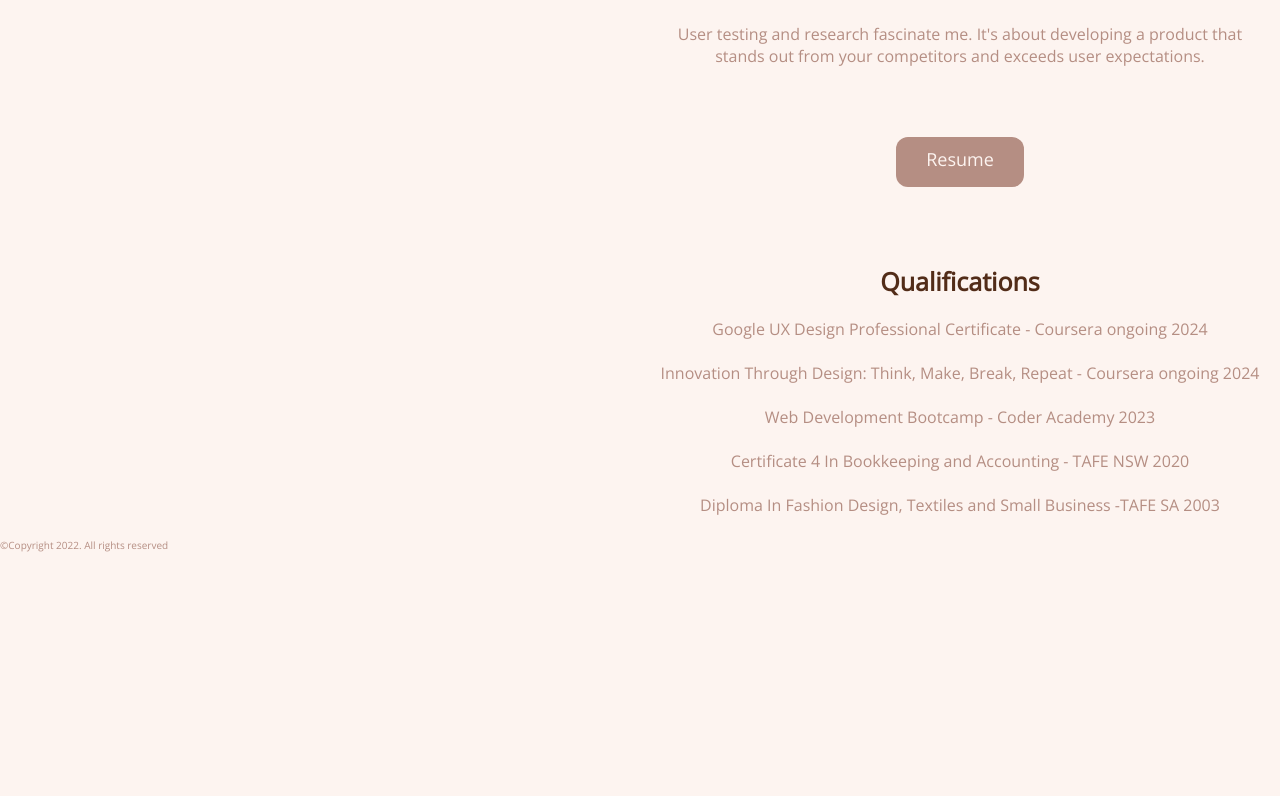
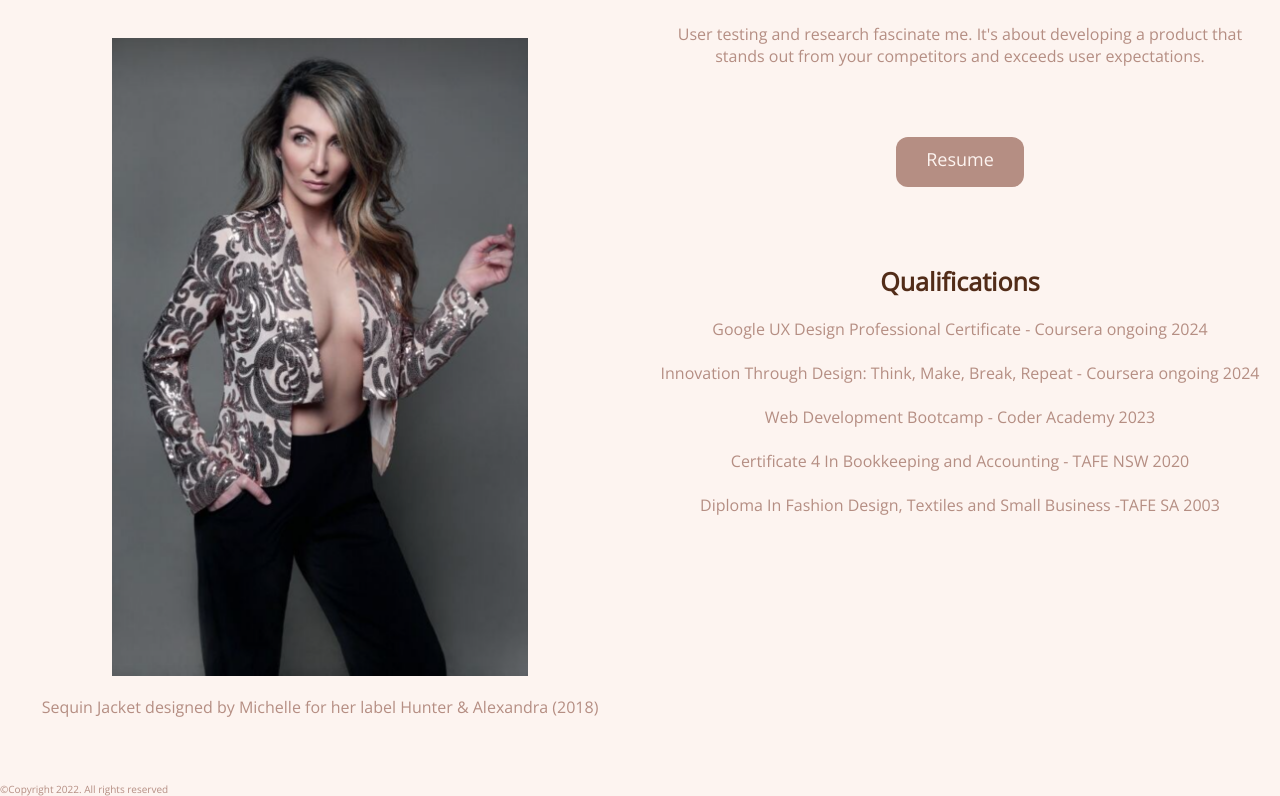
Before and after one commit to MichelleOha/MichelleOha_Designer, a plain HTML site: page pages/aboutme.html in a window 1280 px wide. Shown: the part 532-1328 px from the top of the page. Before the commit the page ends 1084 px from the top, so only its background shows below. Drawn offline with nearby package versions, Linux system fonts and the light colour scheme; a web font is replaced by a local one.

Commit message:
Add fashion image to Portfolio page

```diff
--- a/pages/aboutme.html
+++ b/pages/aboutme.html
@@ -31,6 +31,17 @@
           <img class="me" src="../assets/me.png" alt="photo of Michelle" />
           <h1 class="name">Michelle Ohannessian</h1>
           <h2 class="sub-title">Designer & Web Developer</h2>
+          <br />
+          <br />
+          <img
+            class="jacket"
+            src="../assets/sequin.png"
+            alt="photo of printed silk jacket by Hunter & Alexandra"
+          />
+          <p class="description">
+            Sequin Jacket designed by Michelle for her label Hunter & Alexandra
+            (2018)
+          </p>
 
           <br /><br />
         </div>
--- a/style.css
+++ b/style.css
@@ -307,6 +307,14 @@ footer {
   width: 50%;
 }
 
+.jacket{
+    display: block;
+    margin-left: auto;
+    margin-right: auto;
+    margin-top: 50px;
+    width: 65%;
+}
+
 .experience {
     font-size: var(--font3);
     color: var(--primary1);
```
Also changed, not shown: assets/sequin.png (added).
